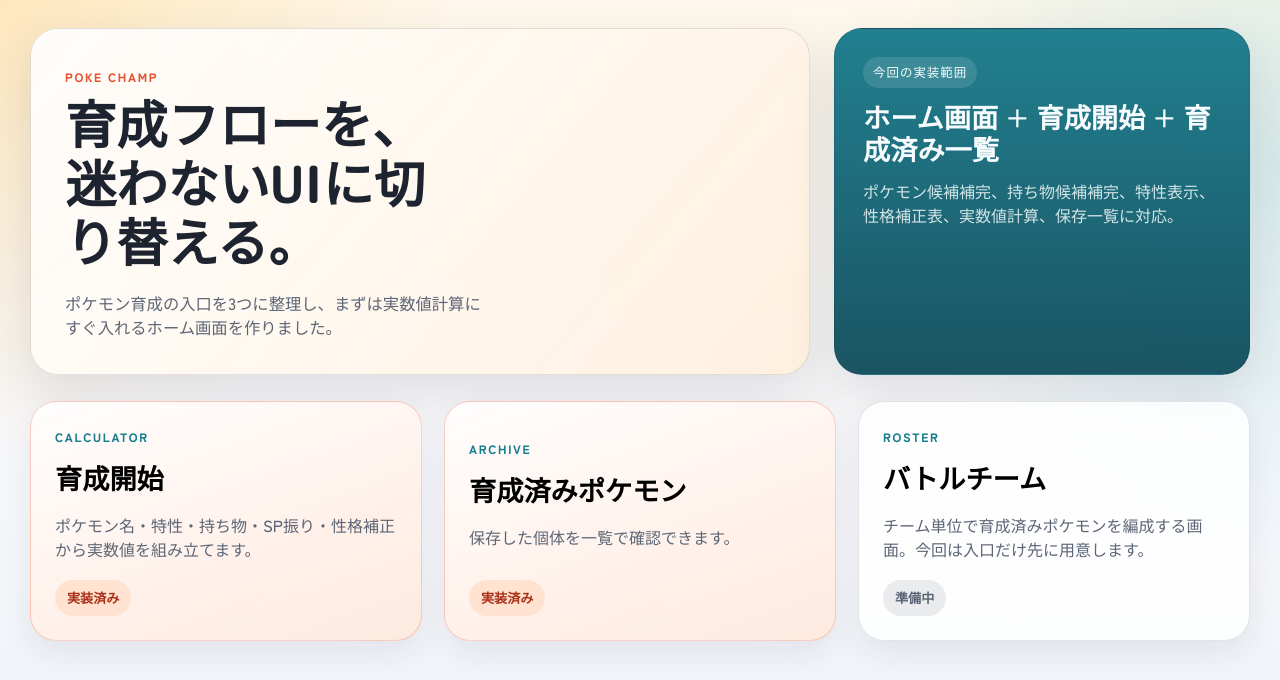
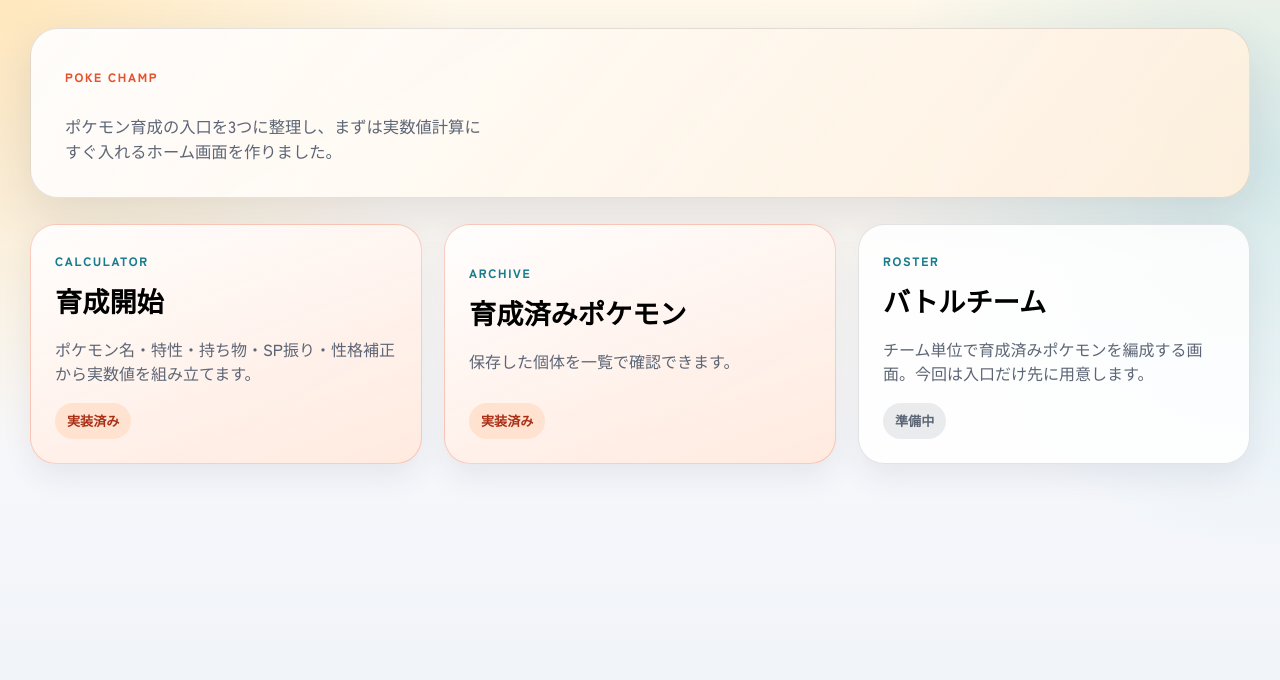
Before and after one commit to nkjm-n/Battle_management_for_pokemonchampions, a React (Vite) app: page / in a window 1280 px wide. Shown: the top 680 px of the page. Built offline with nearby package versions, Linux system fonts and the light colour scheme.

Commit message:
Simplify home hero layout

```diff
--- a/src/App.jsx
+++ b/src/App.jsx
@@ -167,15 +167,9 @@
       <section className="hero">
         <div className="hero__main">
           <p className="hero__eyebrow">poke champ</p>
-          <h1>育成フローを、迷わないUIに切り替える。</h1>
           <p className="hero__copy">
             ポケモン育成の入口を3つに整理し、まずは実数値計算にすぐ入れるホーム画面を作りました。
           </p>
-        </div>
-        <div className="hero__panel">
-          <span className="hero__panel-label">今回の実装範囲</span>
-          <strong>ホーム画面 + 育成開始 + 育成済み一覧</strong>
-          <p>ポケモン候補補完、持ち物候補補完、特性表示、性格補正表、実数値計算、保存一覧に対応。</p>
         </div>
       </section>
 
--- a/src/styles.css
+++ b/src/styles.css
@@ -62,7 +62,7 @@
 
 .hero {
   display: grid;
-  grid-template-columns: minmax(0, 1.5fr) minmax(280px, 0.8fr);
+  grid-template-columns: 1fr;
   gap: 24px;
   align-items: stretch;
   margin-bottom: 26px;
```
